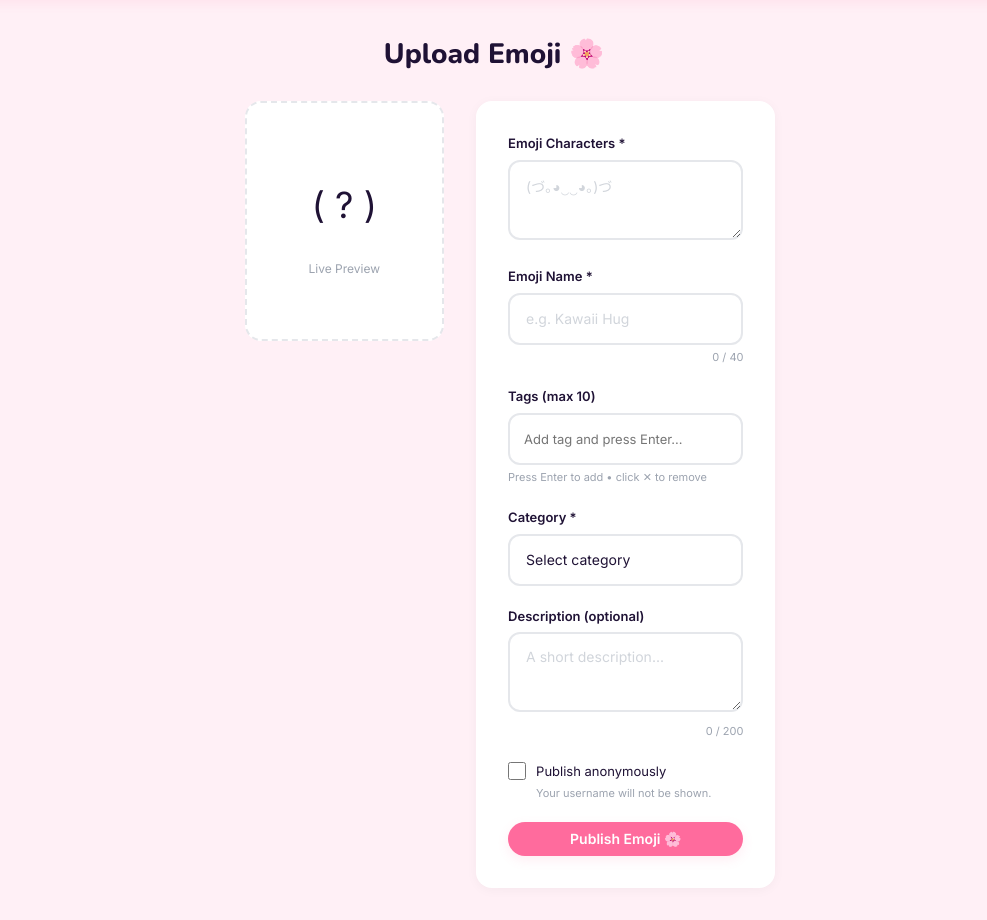
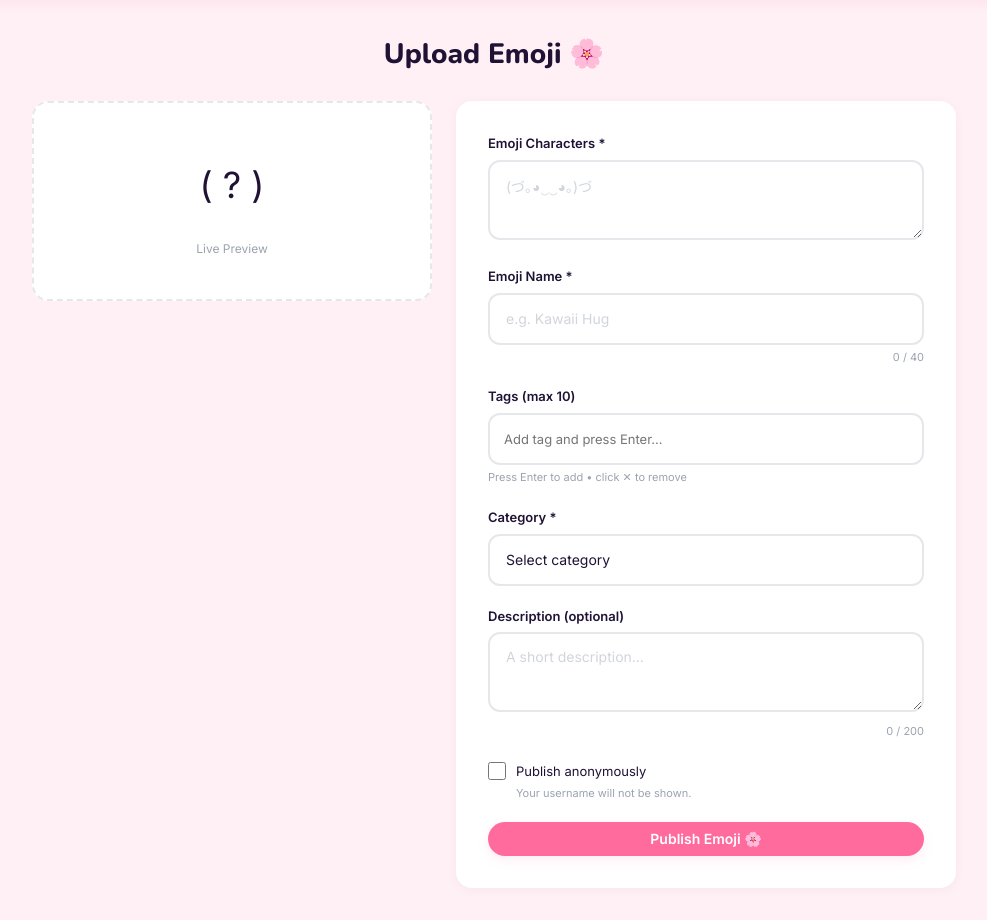
Before and after one commit to maksimts-kool/Apache-project, a PHP site: page /app/upload.php in a window 1280 px wide. Shown: the part 64-984 px from the top of the page, without its empty margins (146-1133 px from the left). Run offline with PHP 8.4, Linux system fonts and the light colour scheme; a user stored in the database is signed in.

Commit message:
Fix upload page style

```diff
--- a/assets/css/style.css
+++ b/assets/css/style.css
@@ -968,7 +968,7 @@ img {
 }
 
 .upload-container {
-    max-width: 960px;
+    max-width: 1200px;
     margin: 0 auto;
     padding: 32px 24px;
 }
@@ -980,10 +980,11 @@ img {
 }
 
 .upload-layout {
-    display: grid;
-    grid-template-columns: 40% 60%;
-    gap: 32px;
-    align-items: start;
+    display: flex;
+    flex-direction: row;
+    justify-content: center;
+    align-items: flex-start;
+    gap: 24px;
 }
 
 /* Preview zone */
@@ -991,7 +992,7 @@ img {
     background: var(--surface);
     border: 2px dashed var(--border);
     border-radius: var(--radius-card);
-    min-height: 240px;
+    min-height: 200px;
     display: flex;
     flex-direction: column;
     align-items: center;
@@ -999,8 +1000,8 @@ img {
     padding: 24px;
     transition: all 0.2s;
     text-align: center;
-    position: sticky;
-    top: 100px;
+    max-height: 300px;
+    min-width: 400px;
 }
 
 .preview-zone.has-content {
@@ -1040,6 +1041,7 @@ img {
     border-radius: var(--radius-card);
     padding: 32px;
     box-shadow: 0 2px 12px rgba(0, 0, 0, 0.04);
+    min-width: 500px;
 }
 
 /* ---- Tags Input ---- */
@@ -1521,17 +1523,7 @@ span.tag {
     }
 }
 
-@media (max-width: 1023px) {
-    .upload-layout {
-        grid-template-columns: 1fr;
-    }
-
-    .preview-zone {
-        position: static;
-        max-width: 360px;
-        margin: 0 auto;
-    }
-}
+
 
 @media (max-width: 768px) {
     .header {
```
